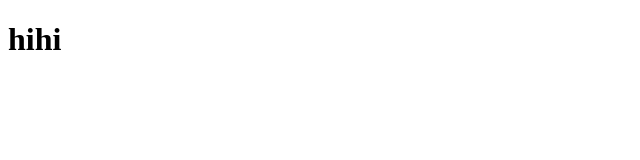
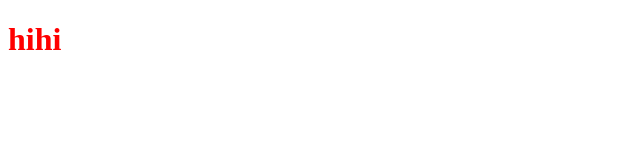
Before and after one commit to minkhant5656/testing, a plain HTML site: page index.html in a window 1280 px wide. Shown: the whole page, without its empty margins (0-640 px from the left). Drawn offline with Linux system fonts and the light colour scheme.

Commit message:
style change

```diff
--- a/index.html
+++ b/index.html
@@ -6,6 +6,6 @@
     <title>HI</title>
 </head>
 <body>
-    <h1>hihi</h1>
+    <h1 style="color: red;">hihi</h1>
 </body>
 </html>
```
